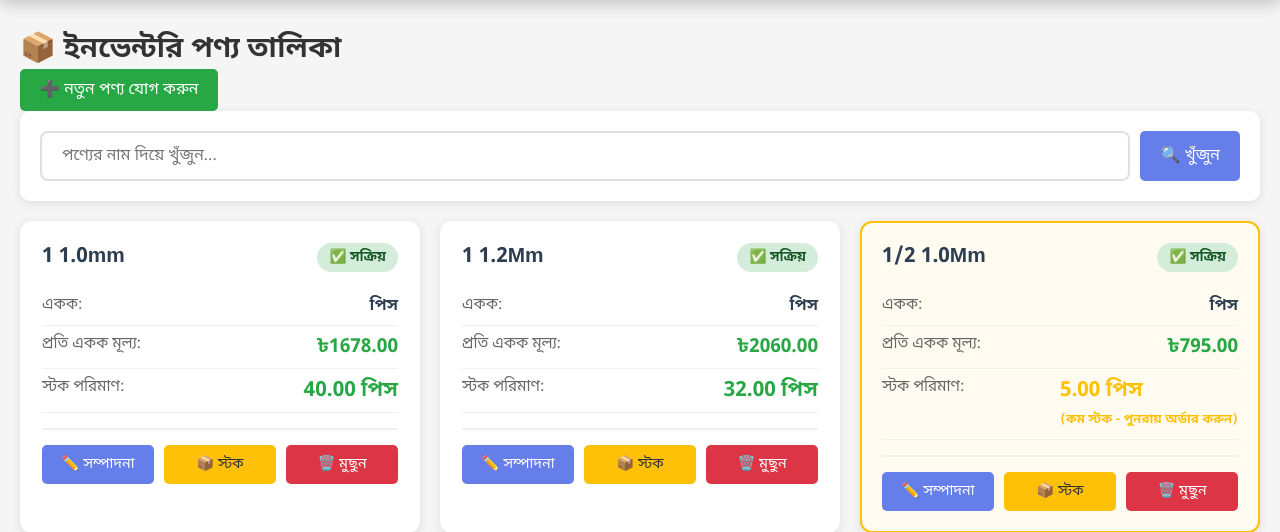
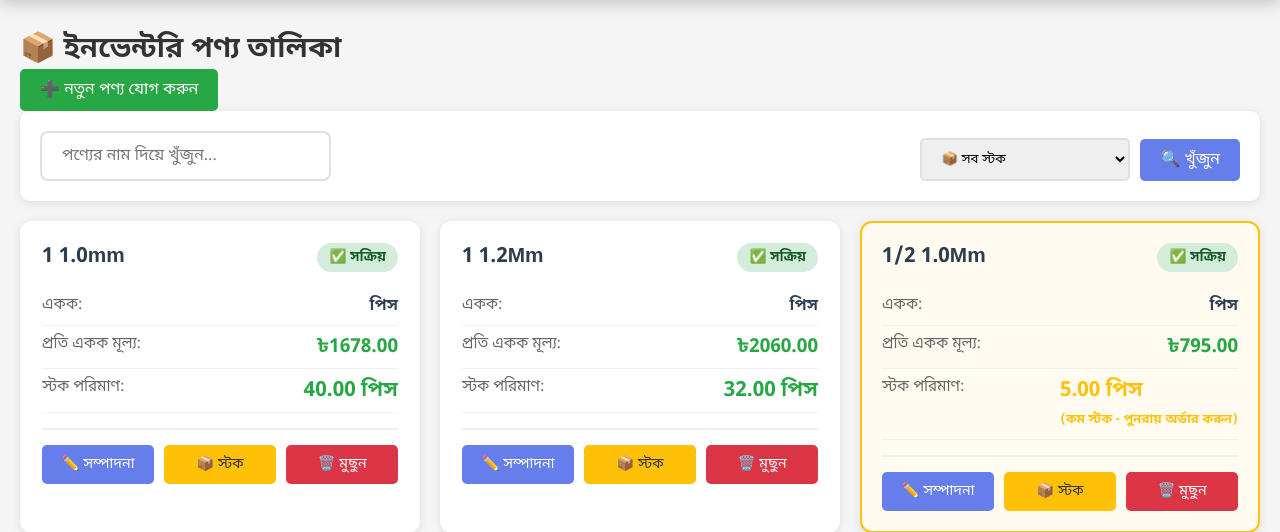
Before and after one commit to anikpy/BadhonStell, a Django app: page /admin-panel/inventory/ in a window 1280 px wide. Shown: the part 133-665 px from the top of the page. Run offline with Django 4.2, Linux system fonts and the light colour scheme; a user stored in the database is signed in; data comes from the database, SQL or seed files in the repository; both versions use the stored data as it was after the commit.

Commit message:
security updated

```diff
--- a/shop/templates/admin_panel/inventory_product_list.html
+++ b/shop/templates/admin_panel/inventory_product_list.html
@@ -206,9 +206,23 @@
 </div>
 
 <div class="search-section">
-    <form method="get" class="search-form">
-        <input type="text" name="search" placeholder="পণ্যের নাম দিয়ে খুঁজুন..." value="{{ search_query }}" class="search-input">
+    <form method="get" class="search-form" style="display: flex; gap: 10px; flex-wrap: wrap; align-items: flex-end;">
+        <div style="flex: 1; min-width: 200px;">
+            <input type="text" name="search" placeholder="পণ্যের নাম দিয়ে খুঁজুন..." value="{{ search_query }}" class="search-input">
+        </div>
+        <div>
+            <select name="stock_filter" style="padding: 10px 15px; border: 2px solid #e0e0e0; border-radius: 5px; font-family: 'Noto Sans Bengali', sans-serif; cursor: pointer;">
+                <option value="" {% if not stock_filter %}selected{% endif %}>📦 সব স্টক</option>
+                <option value="zero" {% if stock_filter == 'zero' %}selected{% endif %}>❌ শূন্য স্টক (Out of Stock)</option>
+                <option value="low" {% if stock_filter == 'low' %}selected{% endif %}>⚠️ কম স্টক (Low: 1-10)</option>
+                <option value="in_stock" {% if stock_filter == 'in_stock' %}selected{% endif %}>✅ স্টকে আছে (In Stock)</option>
+                <option value="high" {% if stock_filter == 'high' %}selected{% endif %}>📊 বেশি স্টক (High: 10+)</option>
+            </select>
+        </div>
         <button type="submit" class="btn btn-primary">🔍 খুঁজুন</button>
+        {% if stock_filter or search_query %}
+        <a href="{% url 'inventory_product_list' %}" class="btn btn-secondary">🔄 ক্লিয়ার</a>
+        {% endif %}
     </form>
 </div>
 
--- a/shop/views.py
+++ b/shop/views.py
@@ -463,6 +463,7 @@ def order_voucher(request, pk):
 def inventory_product_list(request):
     """ইনভেন্টরি পণ্য তালিকা"""
     search_query = request.GET.get('search', '')
+    stock_filter = request.GET.get('stock_filter', '')
     page_number = request.GET.get('page', 1)
 
     products = InventoryProduct.objects.all()
@@ -473,6 +474,16 @@ def inventory_product_list(request):
             Q(description__icontains=search_query)
         )
 
+    # Apply stock filter
+    if stock_filter == 'zero':
+        products = products.filter(stock_quantity=0)
+    elif stock_filter == 'low':
+        products = products.filter(stock_quantity__gt=0, stock_quantity__lte=10)
+    elif stock_filter == 'in_stock':
+        products = products.filter(stock_quantity__gt=0)
+    elif stock_filter == 'high':
+        products = products.filter(stock_quantity__gt=10)
+
     paginator = Paginator(products, 15)
     page_obj = paginator.get_page(page_number)
 
@@ -480,6 +491,7 @@ def inventory_product_list(request):
         'products': page_obj,
         'page_obj': page_obj,
         'search_query': search_query,
+        'stock_filter': stock_filter,
     }
     return render(request, 'admin_panel/inventory_product_list.html', context)
 
```
Also changed, not shown: db.sqlite3.
